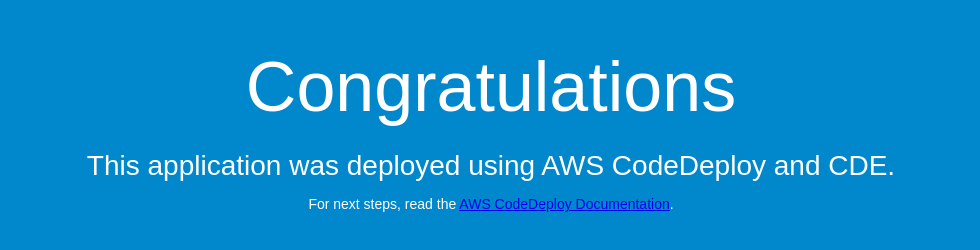
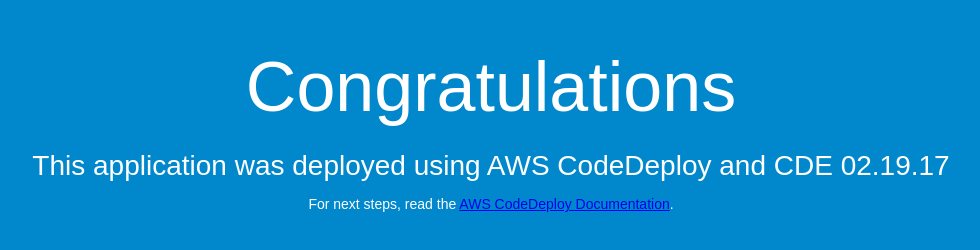
Before and after one commit to jack1001/sample, a plain HTML site: page index.html in a window 1280 px wide. Shown: the whole page, without its empty margins (149-1129 px from the left). Drawn offline with Linux system fonts and the light colour scheme.

Commit message:
update the file

```diff
--- a/index.html
+++ b/index.html
@@ -27,7 +27,7 @@
 <body>
   <div align="center">
     <h1>Congratulations</h1>
-    <h2>This application was deployed using AWS CodeDeploy and CDE.</h2>
+    <h2>This application was deployed using AWS CodeDeploy and CDE 02.19.17</h2>
     <p>For next steps, read the <a href="http://aws.amazon.com/documentation/codedeploy">AWS CodeDeploy Documentation</a>.</p>
   </div>
 </body>
```
